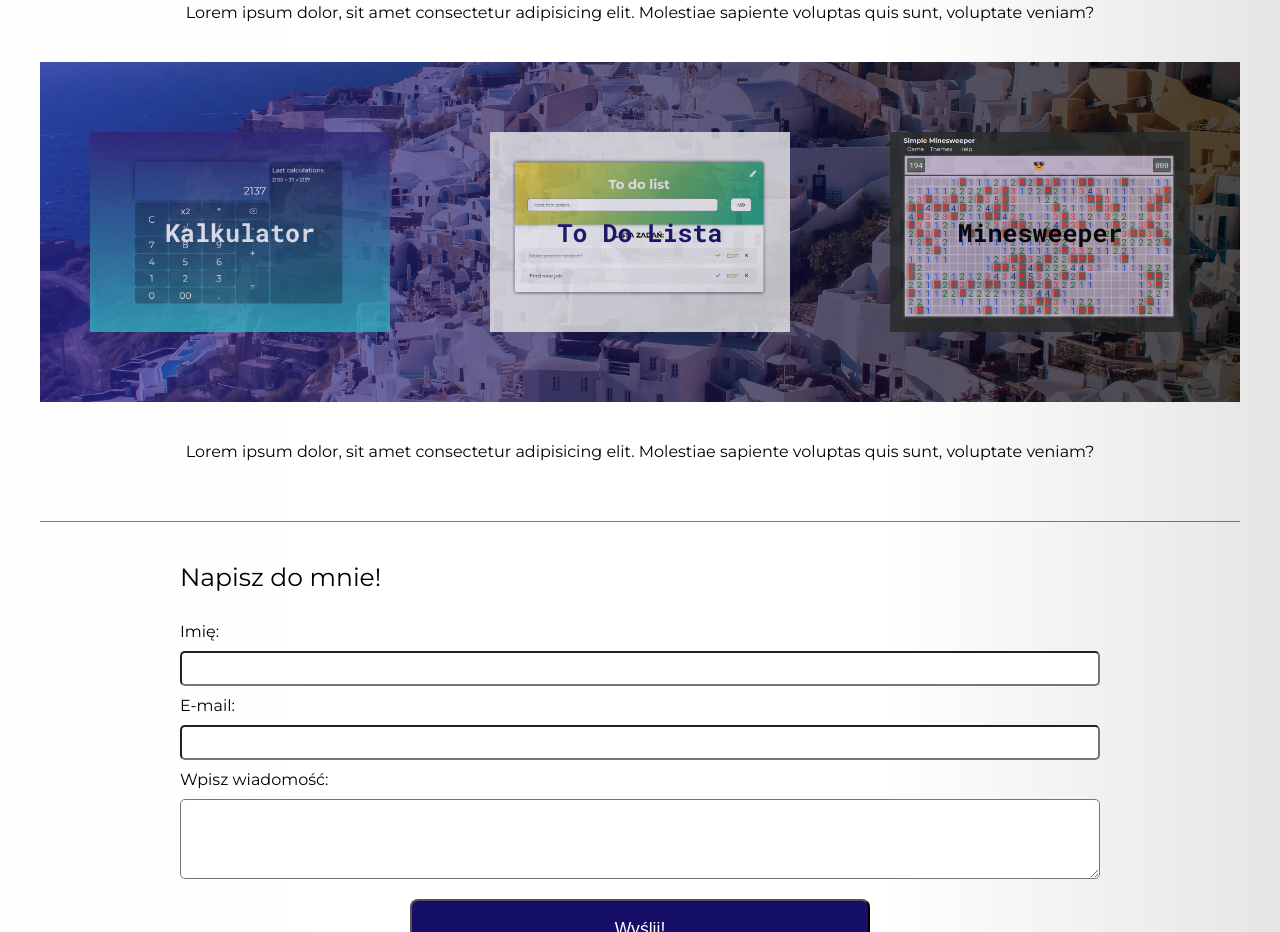
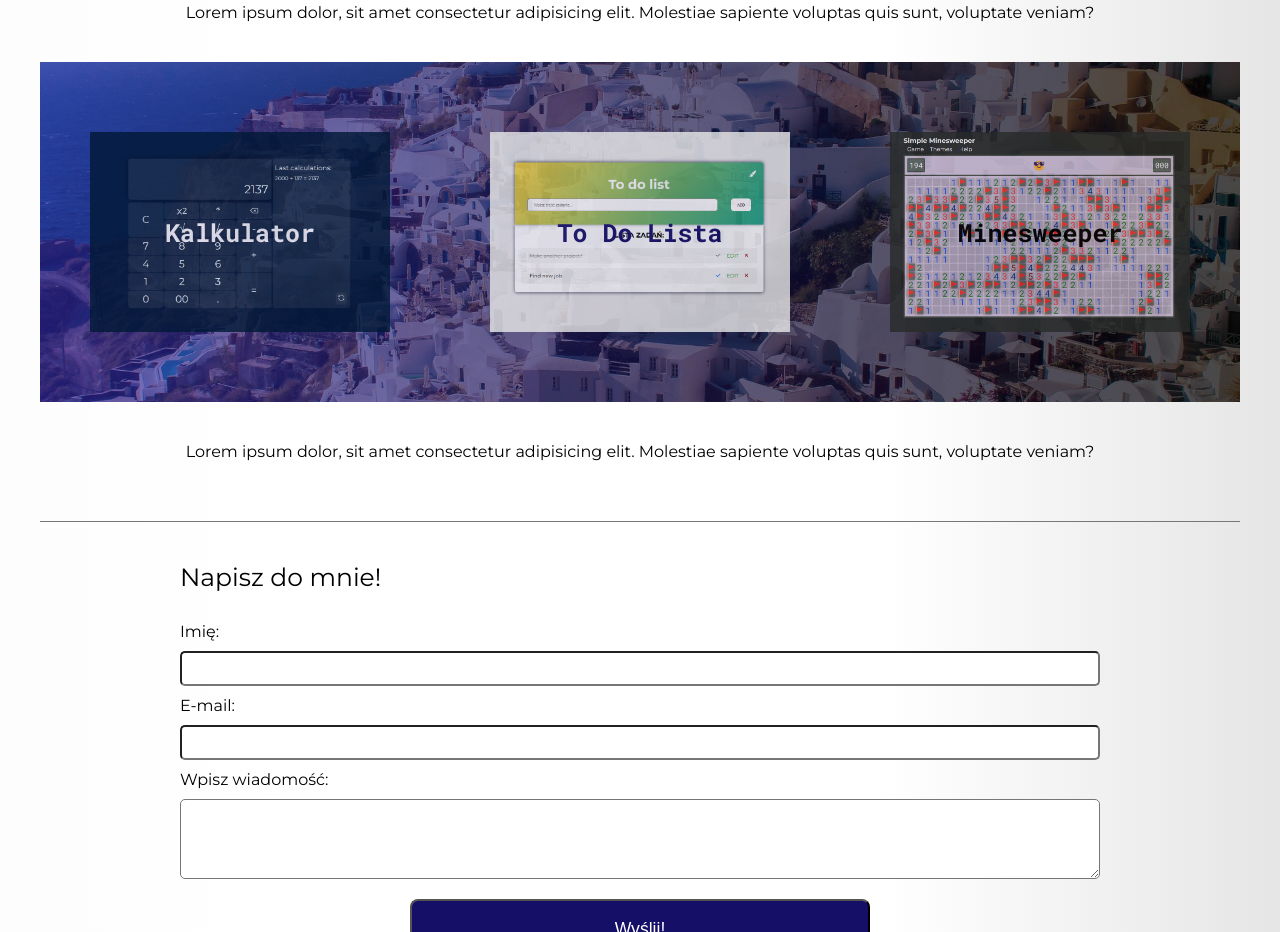
Before and after one commit to ZKuba94/My-Site, a website: page index.html in a window 1280 px wide. Shown: the part 1655-2587 px from the top of the page. Drawn offline with Linux system fonts and the light colour scheme.

Commit message:
changed photo for calculator

```diff
--- a/src/sass/main.scss
+++ b/src/sass/main.scss
@@ -271,7 +271,7 @@ body {
 			cursor: pointer;
 		}
 		.one {
-			background-image: url('../img/foto1.png');
+			background-image: url('../img/foto12.png');
 			.projects__boxes-project-title {
 				color: #fff;
 			}
```
Also changed, not shown: dist/css/main.min.css, dist/img/foto-mnswp.png (added), dist/img/foto12.png (added), src/img/foto-mnswp.png (added), src/img/foto12.png (added).
